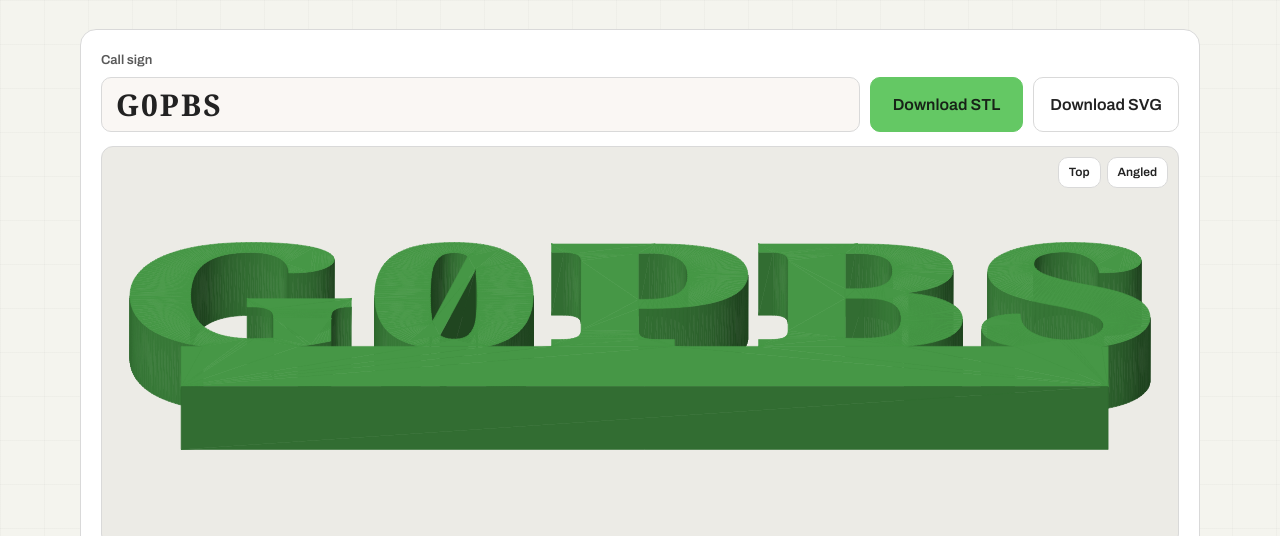
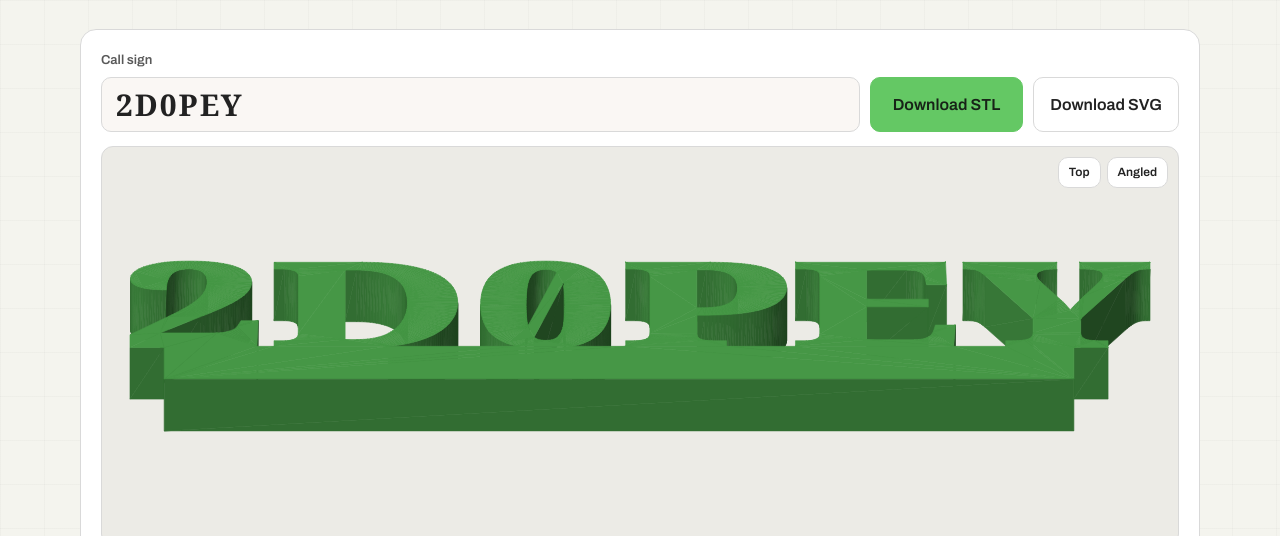
Before and after one commit to JavierIOM/mintprints, an Astro site: page /callsign-stl-maker in a window 1280 px wide. Shown: the part 264-800 px from the top of the page. Built offline with nearby package versions, Linux system fonts and the light colour scheme; Astro itself is replaced by a stand-in of ours.

Commit message:
Default STL maker to 2D0PEY

```diff
--- a/package.json
+++ b/package.json
@@ -1,7 +1,7 @@
 {
   "name": "mintprints",
   "type": "module",
-  "version": "0.0.24",
+  "version": "0.0.25",
   "scripts": {
     "dev": "astro dev",
     "build": "astro build",
--- a/src/pages/callsign-stl-maker.astro
+++ b/src/pages/callsign-stl-maker.astro
@@ -19,7 +19,7 @@ import Layout from '../layouts/Layout.astro';
         <div class="card">
           <label class="tool-label" for="text">Call sign</label>
           <div class="row">
-            <input id="text" type="text" value="G0PBS" maxlength="14" spellcheck="false" autocomplete="off" autocapitalize="characters">
+            <input id="text" type="text" value="2D0PEY" maxlength="14" spellcheck="false" autocomplete="off" autocapitalize="characters">
             <button id="dl" class="primary">Download STL</button>
             <button id="dlsvg" title="Flat outline for laser cutting">Download SVG</button>
           </div>
@@ -326,7 +326,7 @@ import Layout from '../layouts/Layout.astro';
 </script>
   <script is:inline>
 (function () {
-  const DEF = { text:'G0PBS', cap:30, stretch:1.27, spacing:0, thick:13, bar:true, barDepth:11.2, barInset:7, barShift:0, barOverlap:0.4, slash:true, slashW:2.4 };
+  const DEF = { text:'2D0PEY', cap:30, stretch:1.27, spacing:0, thick:13, bar:true, barDepth:11.2, barInset:7, barShift:0, barOverlap:0.4, slash:true, slashW:2.4 };
   const NUM = ['cap','stretch','spacing','thick','barDepth','barInset','barShift','barOverlap','slashW'];
   const $ = id => document.getElementById(id);
   const cdt = (typeof __cdt === 'function') ? __cdt : (__cdt.default || __cdt);
```
Also changed, not shown: CHANGELOG.md, 1 other file.
